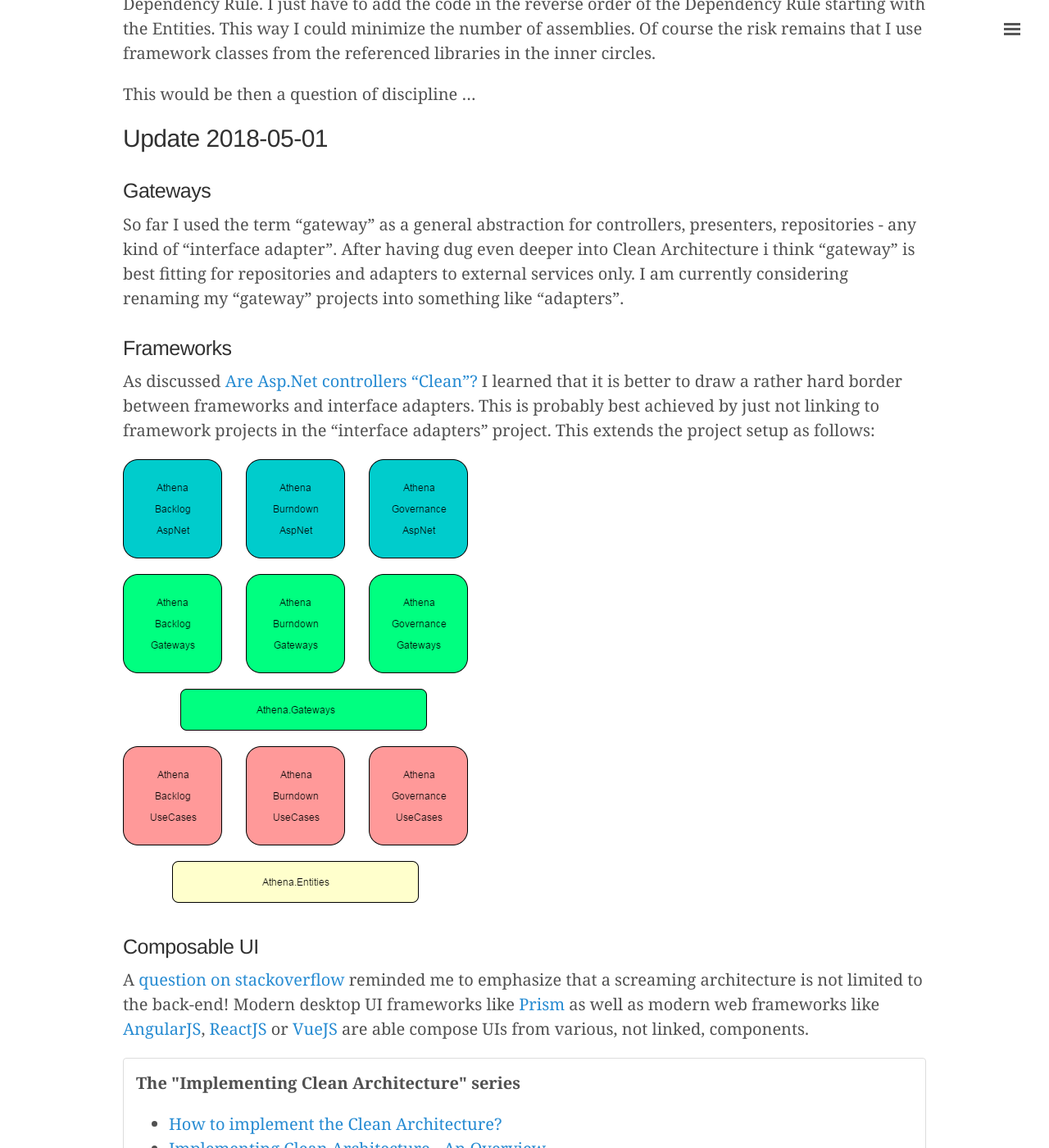
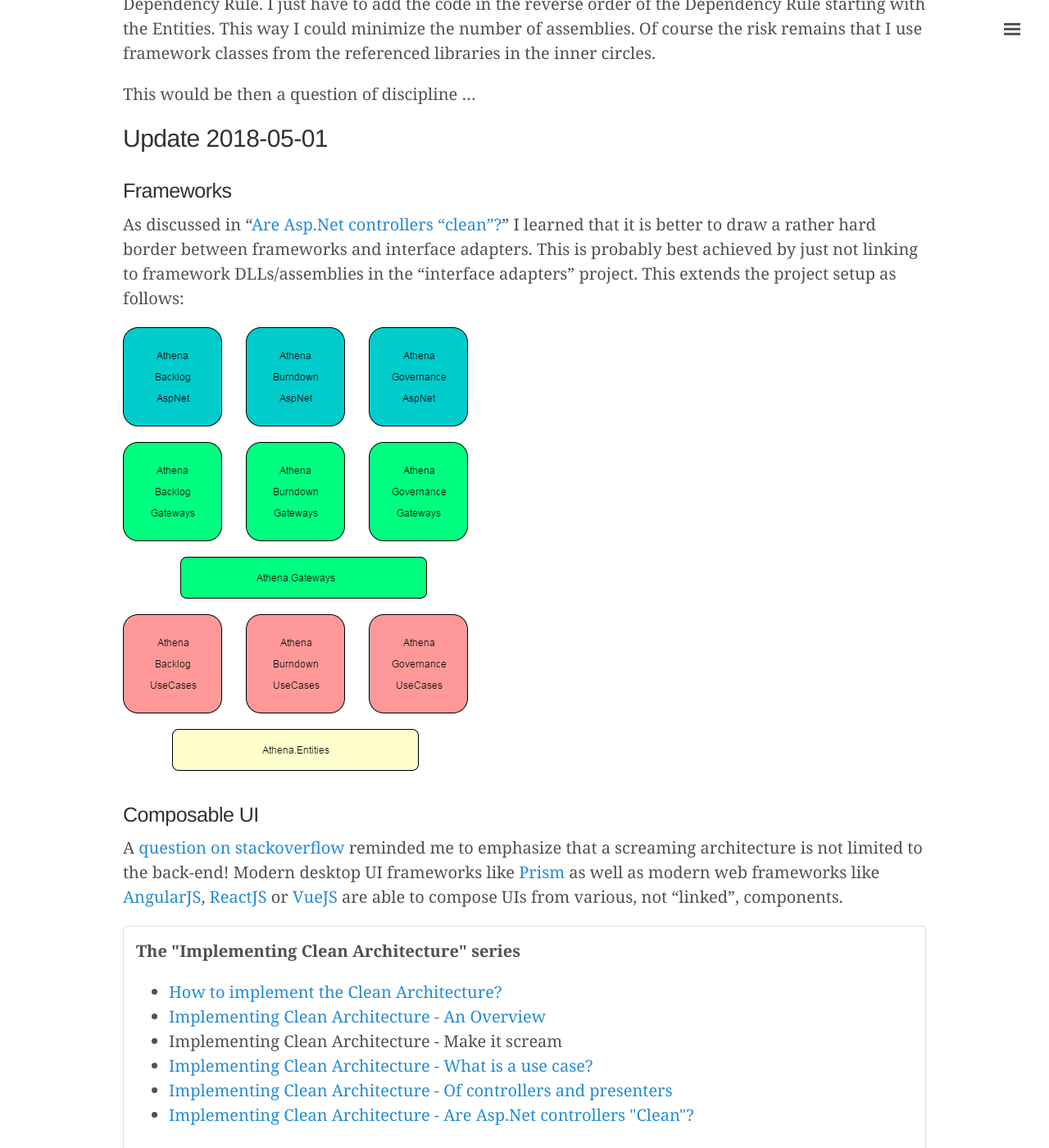
Before and after one commit to plainionist/plainionist.github.io, a Jekyll site: the page built from _posts/2018-02-04-Implementing-Clean-Architecture-Scream.md, in a window 1280 px wide and 1400 px high, scrolled down 5002 px. Shown: the whole window at 82% size. Built offline with Jekyll 4.4.1, drawn with Linux system fonts in a browser that asks for light colours; comment, search, counter and statistics services are not loaded; some of the changed text lies outside the part shown.

Commit message:
clean architecture

```diff
--- a/_posts/2018-02-04-Implementing-Clean-Architecture-Scream.md
+++ b/_posts/2018-02-04-Implementing-Clean-Architecture-Scream.md
@@ -123,18 +123,11 @@
 
 ## Update 2018-05-01
 
-### Gateways
-
-So far I used the term "gateway" as a general abstraction for controllers, presenters, repositories - any kind of
-"interface adapter". After having dug even deeper into Clean Architecture i think "gateway" is best fitting for
-repositories and adapters to external services only. I am currently considering renaming my "gateway" projects into
-something like "adapters".
-
 ### Frameworks
 
-As discussed [Are Asp.Net controllers "Clean"?](/Implementing-Clean-Architecture-AspNet/) I learned that it is better
+As discussed in "[Are Asp.Net controllers "clean"?](/Implementing-Clean-Architecture-AspNet/)" I learned that it is better
 to draw a rather hard border between frameworks and interface adapters. This is probably best achieved by
-just not linking to framework projects in the "interface adapters" project. This extends the project setup as follows:
+just not linking to framework DLLs/assemblies in the "interface adapters" project. This extends the project setup as follows:
 
 <img src="{{ site.url }}/assets/clean-architecture/Athena.Projects.5.png" class="dynimg" title="Clean Architecture conform projects with frameworks layer" alt="Clean Architecture with frameworks layer: Three projects per core use case (one for business rules, one for the adapters and one for Asp.Net depending code). A single separate project for entities. And one more shared project in the 'interface adapters' circle for shared infrastructure."/>
 
```
Also changed, not shown: other parts of _posts/2018-02-04-Implementing-Clean-Architecture-Scream.md (+2 -2 lines), _posts/2018-01-31-Implementing-Clean-Architecture.md (+1 -1 lines), _posts/2018-02-11-Implementing-Clean-Architecture-UseCases.md (+1 -1 lines).
